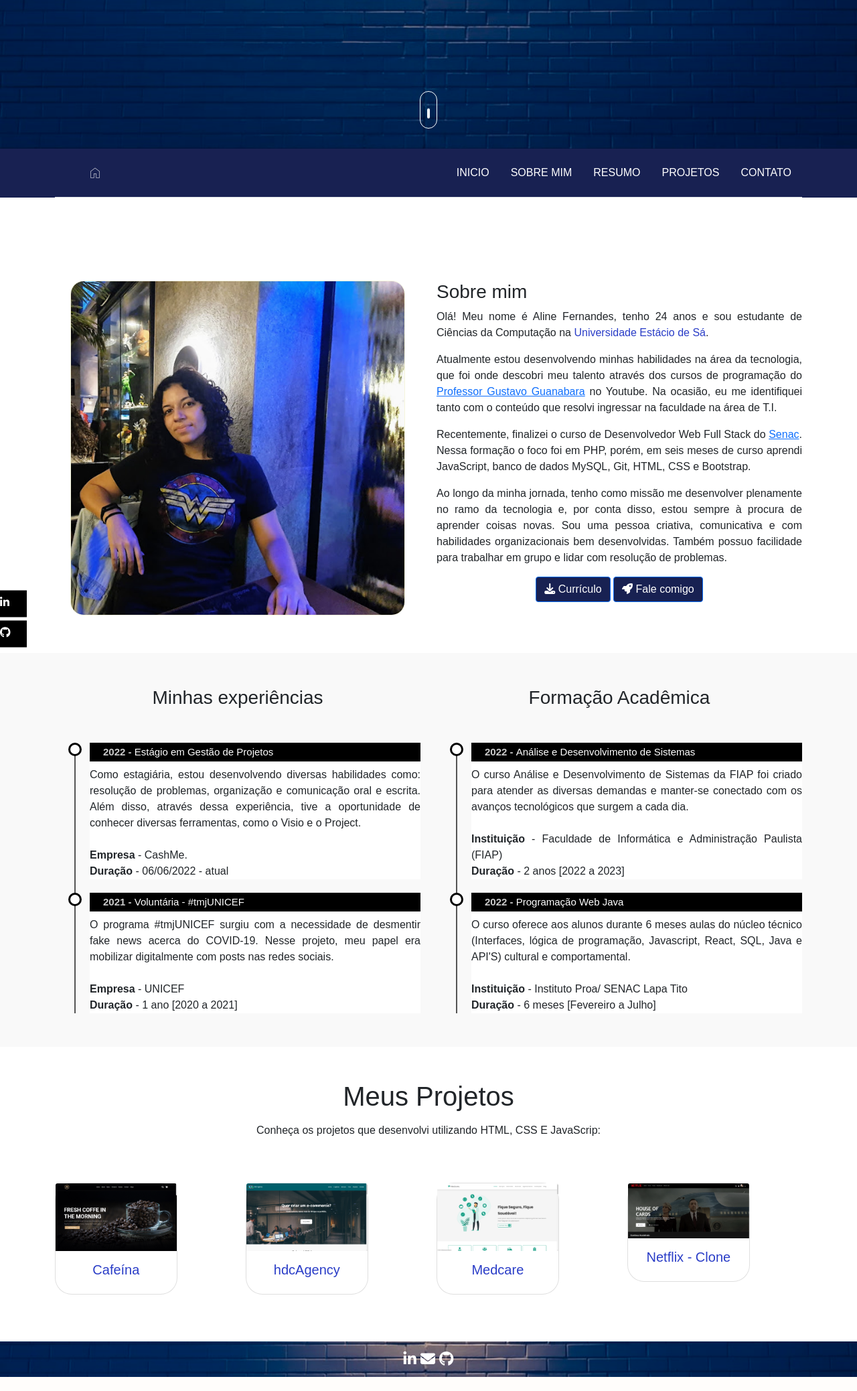
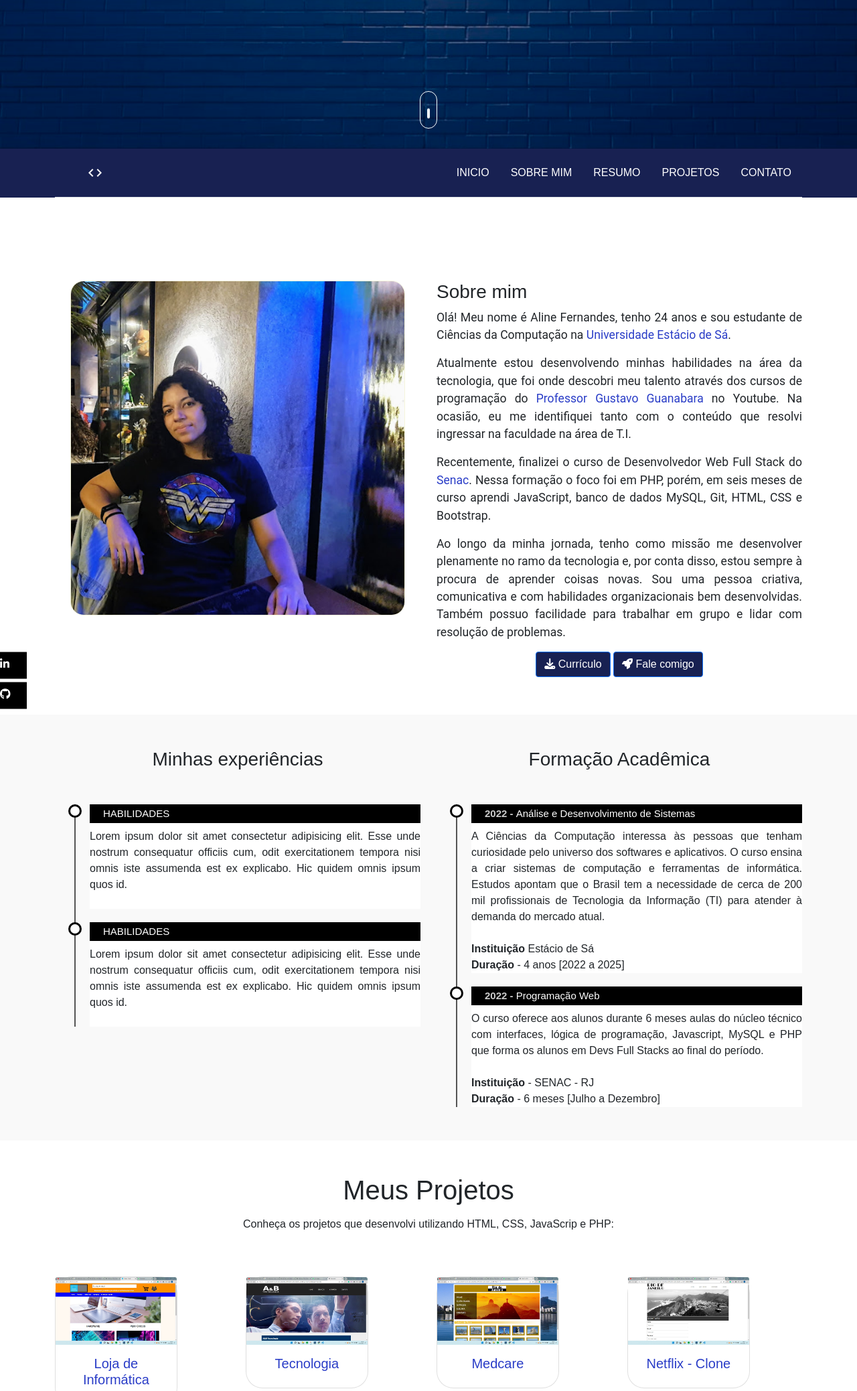
Before and after one commit to Aline-fas/aline-fas.github.io, a PHP site: page / in a window 1280 px wide. Shown: the part 578-2655 px from the top of the page at 67% size. Before the commit the page ends 2634 px from the top, so only its background shows below. Run offline with PHP 8.4, Linux system fonts and the light colour scheme; some libraries are stand-ins or nearby versions; some web fonts are replaced.

Commit message:
atualização de portifolio

```diff
--- a/CSS/style.css
+++ b/CSS/style.css
@@ -13,12 +13,7 @@ body {
 }
 
 .material-symbols-outlined {
-    width: 15px;
-  font-variation-settings:
-  'FILL' 0,
-  'wght' 100,
-  'GRAD' 0,
-  'opsz' 48
+    color: white;
 }
 
 .user-box{
@@ -124,7 +119,8 @@ width: 50px;
 
 .texto-sobremim{
     text-align: justify;
-    /* font-family: 'Playfair Display', cursive; */
+    font-family: 'Roboto';
+    font-size: 1.1rem;
 }
 
 .resume{
--- a/index.html
+++ b/index.html
@@ -10,7 +10,8 @@
         content="Site realizado para colocar em prática meus conhecimentos sobre Bootstrap e apresentar meu porfólio">
     <title>Porfólio - Aline Fernandes</title>
     <link rel="stylesheet" href="https://cdn.jsdelivr.net/gh/devicons/devicon@v2.15.1/devicon.min.css">
-    <link rel="stylesheet" href="https://fonts.googleapis.com/css2?family=Material+Symbols+Outlined:opsz,wght,FILL,GRAD@20..48,100..700,0..1,-50..200" />
+    <!-- <link rel="stylesheet" href="https://fonts.googleapis.com/css2?family=Material+Symbols+Outlined:opsz,wght,FILL,GRAD@20..48,100..700,0..1,-50..200" /> -->
+    <link rel="stylesheet" href="https://fonts.googleapis.com/css2?family=Material+Symbols+Outlined:opsz,wght,FILL,GRAD@48,400,0,0" />
     <link href="https://fonts.googleapis.com/css2?family=Aboreto&display=swap" rel="stylesheet">
     <link href="https://cdn.jsdelivr.net/npm/bootstrap@5.1.3/dist/css/bootstrap.min.css" rel="stylesheet"
         integrity="sha384-1BmE4kWBq78iYhFldvKuhfTAU6auU8tT94WrHftjDbrCEXSU1oBoqyl2QvZ6jIW3" crossorigin="anonymous">
@@ -51,9 +52,19 @@
                             <use xlink:href="#bootstrap" />
                         </svg>
                         <!-- <span class="fs-4" id="logo">Aline Fernandes</span> -->
-                        <span class="material-symbols-outlined" style="color: white;">
+                        <!-- <span class="material-symbols-outlined" style="color: white;">
                             home
+                        </span> -->
+                        <span class="material-symbols-outlined">
+                            code
                         </span>
+
+                    <!-- <img class="devIco" src="https://cdn.jsdelivr.net/gh/devicons/devicon/icons/devicon/devicon-line.svg" />
+
+                    <img class="devIco" src="https://cdn.jsdelivr.net/gh/devicons/devicon/icons/devicon/devicon-plain.svg" /> -->
+
+
+
                     </a>
 
                     <ul class="nav nav-pills">
@@ -80,10 +91,10 @@
                         Olá! Meu nome é Aline Fernandes, tenho 24 anos e sou estudante de Ciências da Computação na <a href="https://estacio.br/" class="links-cursos"> Universidade Estácio de Sá</a>.
                     </p>
                     <p class="texto-sobremim">
-                        Atualmente estou desenvolvendo minhas habilidades na área da tecnologia, que foi onde descobri meu talento através dos cursos de programação do <a href="https://www.youtube.com/@CursoemVideo"> Professor Gustavo Guanabara</a> no Youtube. Na ocasião, eu me identifiquei tanto com o conteúdo que resolvi ingressar na faculdade na área de T.I.
+                        Atualmente estou desenvolvendo minhas habilidades na área da tecnologia, que foi onde descobri meu talento através dos cursos de programação do <a href="https://www.youtube.com/@CursoemVideo" class="links-cursos"> Professor Gustavo Guanabara</a> no Youtube. Na ocasião, eu me identifiquei tanto com o conteúdo que resolvi ingressar na faculdade na área de T.I.
                     </p>
                     <p class="texto-sobremim">
-                        Recentemente, finalizei o curso de Desenvolvedor Web Full Stack do <a href="https://www.senac.br/">Senac</a>. Nessa formação o foco foi em PHP, porém, em seis meses de curso aprendi JavaScript, banco de dados MySQL, Git, HTML, CSS e Bootstrap.
+                        Recentemente, finalizei o curso de Desenvolvedor Web Full Stack do <a href="https://www.senac.br/" class="links-cursos">Senac</a>. Nessa formação o foco foi em PHP, porém, em seis meses de curso aprendi JavaScript, banco de dados MySQL, Git, HTML, CSS e Bootstrap.
                     </p>
 
                     <p class="texto-sobremim">
@@ -156,24 +167,21 @@
                         <h3 class="text-center">Minhas experiências</h3>
                         <ul class="timeline">
                             <li>
-                                <h4> <span> 2022 - </span> Estágio em Gestão de Projetos</h4>
-                                <p class="justificarP">Como estagiária, estou desenvolvendo diversas habilidades como:
-                                     resolução de problemas, organização e comunicação oral e
-                                    escrita. Além disso, através dessa experiência, tive a oportunidade de conhecer diversas ferramentas, como o Visio e o Project.</br> <br>
-                                    <b>Empresa</b> - CashMe. <br>
-                                    <b>Duração</b> - 06/06/2022 - atual <br>
+                                <h4> <span>  </span> HABILIDADES</h4>
+                                <p class="justificarP"> Lorem ipsum dolor sit amet consectetur adipisicing elit. Esse unde nostrum consequatur officiis cum, odit exercitationem tempora nisi omnis iste assumenda est ex explicabo. Hic quidem omnis ipsum quos id.</br> <br>
+                                    <!-- <b>Empresa</b> - CashMe. <br>
+                                    <b>Duração</b> - 06/06/2022 - atual <br> -->
                                 </p>
                             </li>
+
                             <li>
-                                <h4> <span> 2021 - </span> Voluntária - #tmjUNICEF</h4>
-                                <p class="justificarP">O programa #tmjUNICEF surgiu com a necessidade de desmentir fake
-                                    news acerca do
-                                    COVID-19. Nesse projeto, meu papel era mobilizar digitalmente com posts nas redes
-                                    sociais.</br> <br>
-                                    <b>Empresa</b> - UNICEF <br>
-                                    <b>Duração</b> - 1 ano [2020 a 2021] <br>
+                                <h4> <span>  </span> HABILIDADES</h4>
+                                <p class="justificarP"> Lorem ipsum dolor sit amet consectetur adipisicing elit. Esse unde nostrum consequatur officiis cum, odit exercitationem tempora nisi omnis iste assumenda est ex explicabo. Hic quidem omnis ipsum quos id.</br> <br>
+                                    <!-- <b>Empresa</b> - CashMe. <br>
+                                    <b>Duração</b> - 06/06/2022 - atual <br> -->
                                 </p>
                             </li>
+
                         </ul>
                     </div>
                     <div class="col-md-6">
@@ -181,21 +189,17 @@
                         <ul class="timeline">
                             <li>
                                 <h4> <span> 2022 - </span> Análise e Desenvolvimento de Sistemas</h4>
-                                <p class="justificarP">O curso Análise e Desenvolvimento de Sistemas da FIAP foi criado
-                                    para atender as
-                                    diversas demandas e manter-se conectado com os avanços tecnológicos que surgem a
-                                    cada dia. </br><br>
-                                    <b>Instituição</b> - Faculdade de Informática e Administração Paulista (FIAP) <br>
-                                    <b>Duração</b> - 2 anos [2022 a 2023] <br>
+                                <p class="justificarP">A Ciências da Computação interessa às pessoas que tenham curiosidade pelo universo dos softwares e aplicativos. O curso ensina a criar sistemas de computação e ferramentas de informática. Estudos apontam que o Brasil tem a necessidade de cerca de 200 mil profissionais de Tecnologia da Informação (TI) para atender à demanda do mercado atual. </br><br>
+                                    <b>Instituição</b> Estácio de Sá<br>
+                                    <b>Duração</b> - 4 anos [2022 a 2025] <br>
                                 </p>
                             </li>
                             <li>
-                                <h4> <span> 2022 - </span> Programação Web Java</h4>
-                                <p class="justificarP"> O curso oferece aos alunos durante 6 meses aulas do núcleo
-                                    técnico (Interfaces, lógica de programação,
-                                    Javascript, React, SQL, Java e API'S) cultural e comportamental. </br><br>
-                                    <b>Instituição</b> - Instituto Proa/ SENAC Lapa Tito <br>
-                                    <b>Duração</b> - 6 meses [Fevereiro a Julho] <br>
+                                <h4> <span> 2022 - </span> Programação Web</h4>
+                                <p class="justificarP"> O curso oferece aos alunos durante 6    meses aulas do núcleo técnico com interfaces, lógica de programação,
+                                    Javascript, MySQL e PHP que forma os alunos em Devs Full Stacks ao final do período.</br><br>
+                                    <b>Instituição</b> - SENAC - RJ <br>
+                                    <b>Duração</b> - 6 meses [Julho a Dezembro] <br>
                                 </p>
                             </li>
                         </ul>
@@ -206,15 +210,15 @@
         <div class="servicos" id="services">
             <div class="container">
                 <h1 class="text-center">Meus Projetos</h1>
-                <p class="text-center">Conheça os projetos que desenvolvi utilizando HTML, CSS E JavaScrip:</p>
+                <p class="text-center">Conheça os projetos que desenvolvi utilizando HTML, CSS, JavaScrip e PHP:</p>
                 <div class="meusProjetos">
                     <div class="row">
                         <div class="col-sm-3 cards">
                             <div class="card" style="width: 18rem;">
                                 <a href="https://github.com/isabvictoriaps/Cafe-responsivo" class="links-cursos">
-                                    <img src="img/cafeina.png" class="card-img-top" alt="...">
+                                    <img src="img/lojaDeInformatica.jpg" class="card-img-top" alt="...">
                                     <div class="card-body">
-                                        <h5 class="card-title text-center">Cafeína</h5>
+                                        <h5 class="card-title text-center">Loja de Informática</h5>
                                 </a>
                             </div>
                         </div>
@@ -222,9 +226,9 @@
                     <div class="col-sm-3">
                         <div class="card" style="width: 18rem;">
                             <a href="https://github.com/isabvictoriaps/hDCAgency" class="links-cursos">
-                                <img src="img/hdcAgency.png" class="card-img-top" alt="...">
+                                <img src="img/aebTec.jpg" class="card-img-top" alt="...">
                                 <div class="card-body">
-                                    <h5 class="card-title text-center">hdcAgency</h5>
+                                    <h5 class="card-title text-center">Tecnologia</h5>
                             </a>
                         </div>
                     </div>
@@ -232,7 +236,7 @@
                 <div class="col-sm-3">
                     <a href="https://github.com/isabvictoriaps/medcare" class="links-cursos">
                         <div class="card" style="width: 18rem;">
-                            <img src="img/medcare.png" class="card-img-top" alt="...">
+                            <img src="img/galeriaRioDeJaneiro.jpg" class="card-img-top" alt="...">
                             <div class="card-body">
                                 <h5 class="card-title text-center">Medcare</h5>
                     </a>
@@ -242,7 +246,7 @@
         <div class="col-sm-3">
             <a href="https://github.com/isabvictoriaps/DIO" class="links-cursos">
                 <div class="card" style="width: 18rem;">
-                    <img src="img/Captura de tela 2022-04-11 210747.png" class="card-img-top" alt="...">
+                    <img src="img/formularioRioDeJaneiro.jpg" class="card-img-top" alt="...">
                     <div class="card-body">
                         <h5 class="card-title text-center card-netfl">Netflix - Clone</h5>
             </a>
@@ -258,7 +262,11 @@
             <!-- <h2 class="center-text"> MEUS CONTATOS </h2> -->
 
             <div class="row">
-                <div class="col-md-12">
+                <div class="col-md-6">
+                    <h6>Desenvolvido por Aline Fernandes </h6>
+                </div>
+                <div class="col-md-6">
+
                     <a class="link-redes" href="https://www.linkedin.com/in/aline-fernandes-7b6640182">
                         <i class="fa fa-linkedin"></i>
                     </a>
```
Also changed, not shown: img/aebTec.jpg (added), img/book.jpg (added), img/estetica.jpg (added), img/formularioRioDeJaneiro.jpg (added), img/galeriaRioDeJaneiro.jpg (added), img/lojaDeInformatica.jpg (added).
